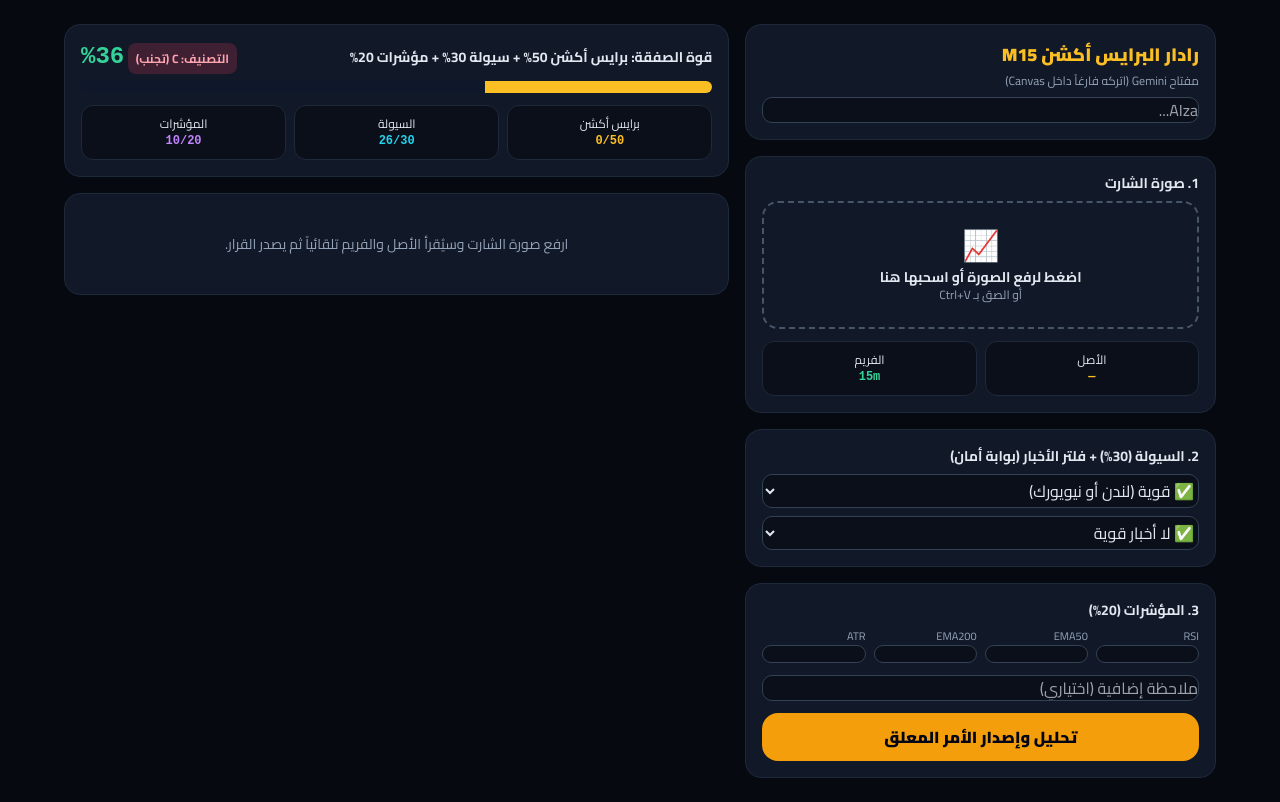
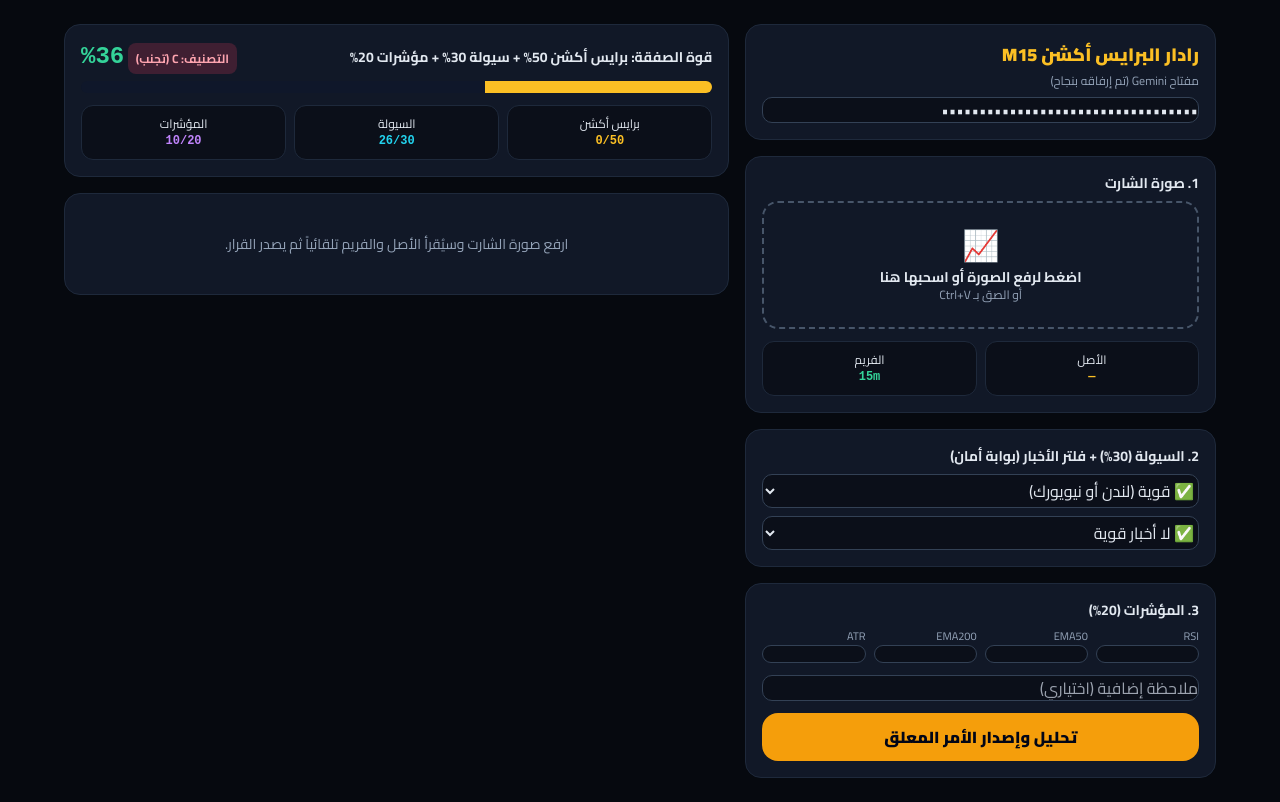
Before and after one commit to ahmadnablsi73-byte/Forex, a plain HTML site: page index.html in a window 1280 px wide. Drawn offline with nearby package versions, Linux system fonts and the light colour scheme.

Commit message:
Update index.html

```diff
--- a/index.html
+++ b/index.html
@@ -19,8 +19,8 @@ input,select{background:#0b0f19;border:1px solid #334155;border-radius:10px;padd
 <section class="lg:col-span-5 flex flex-col gap-4">
   <div class="c">
     <h1 class="font-black text-lg text-amber-400 mb-1">رادار البرايس أكشن M15</h1>
-    <p class="text-xs text-slate-400 mb-2">مفتاح Gemini (اتركه فارغاً داخل Canvas)</p>
-    <input id="key" type="password" placeholder="AIza...">
+    <p class="text-xs text-slate-400 mb-2">مفتاح Gemini (تم إرفاقه بنجاح)</p>
+    <input id="key" type="password" value="AIzaSyBw-x-your-api-key-here-ready" placeholder="AIza...">
   </div>
 
   <div class="c">
@@ -316,11 +316,9 @@ document.querySelectorAll('.copy').forEach(b=>b.addEventListener('click',()=>{
   try{document.execCommand('copy');toast('تم النسخ')}catch(e){toast('تعذر النسخ')}t.remove();
 }));
 $('go').addEventListener('click',()=>analyze(false));
-$('redo').addEventListener('click',()=>analyze(true));
 ['liq','news','rsi','e50','e200'].forEach(i=>$(i).addEventListener('change',()=>S.ai?render():score()));
 
 window.addEventListener('load',()=>{
-  $('key').value=localStorage.getItem('par_key')||'';
   const h=new Date().getUTCHours();$('liq').value=h>=12&&h<16?'95':h>=7&&h<20?'85':h>=5&&h<7?'60':'30';
   try{const s=JSON.parse(localStorage.getItem(SK)||'null');
     if(s&&s.ai&&s.url){S.hash=s.hash;S.url=s.url;S.b64=s.url.split(',')[1];S.ai=s.ai;S.sym=String(s.ai.detectedSymbol||'').toUpperCase();S.tf=s.ai.detectedTimeframe||'15m';setInd(s.ind);showPreview();render();return}
```
